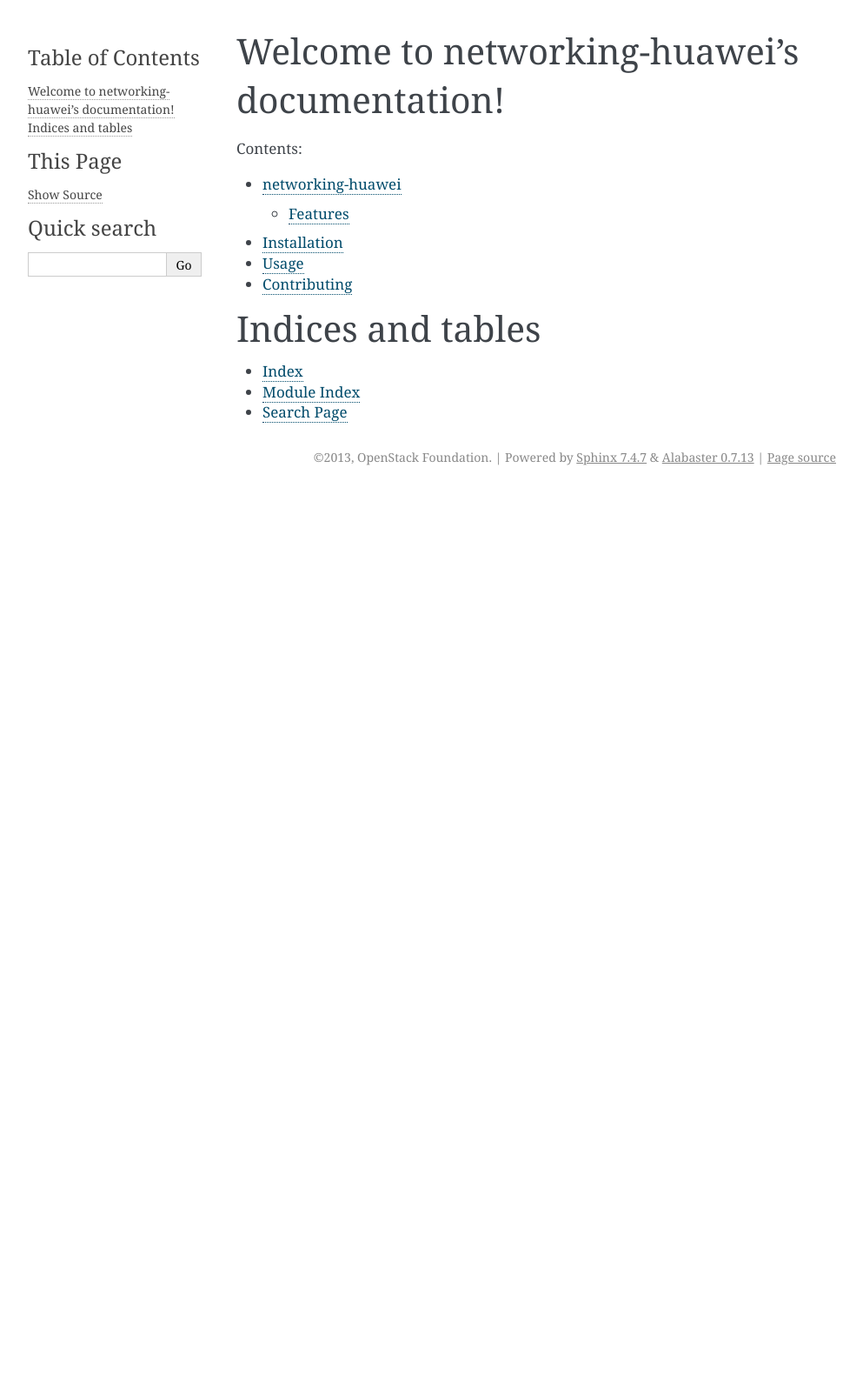
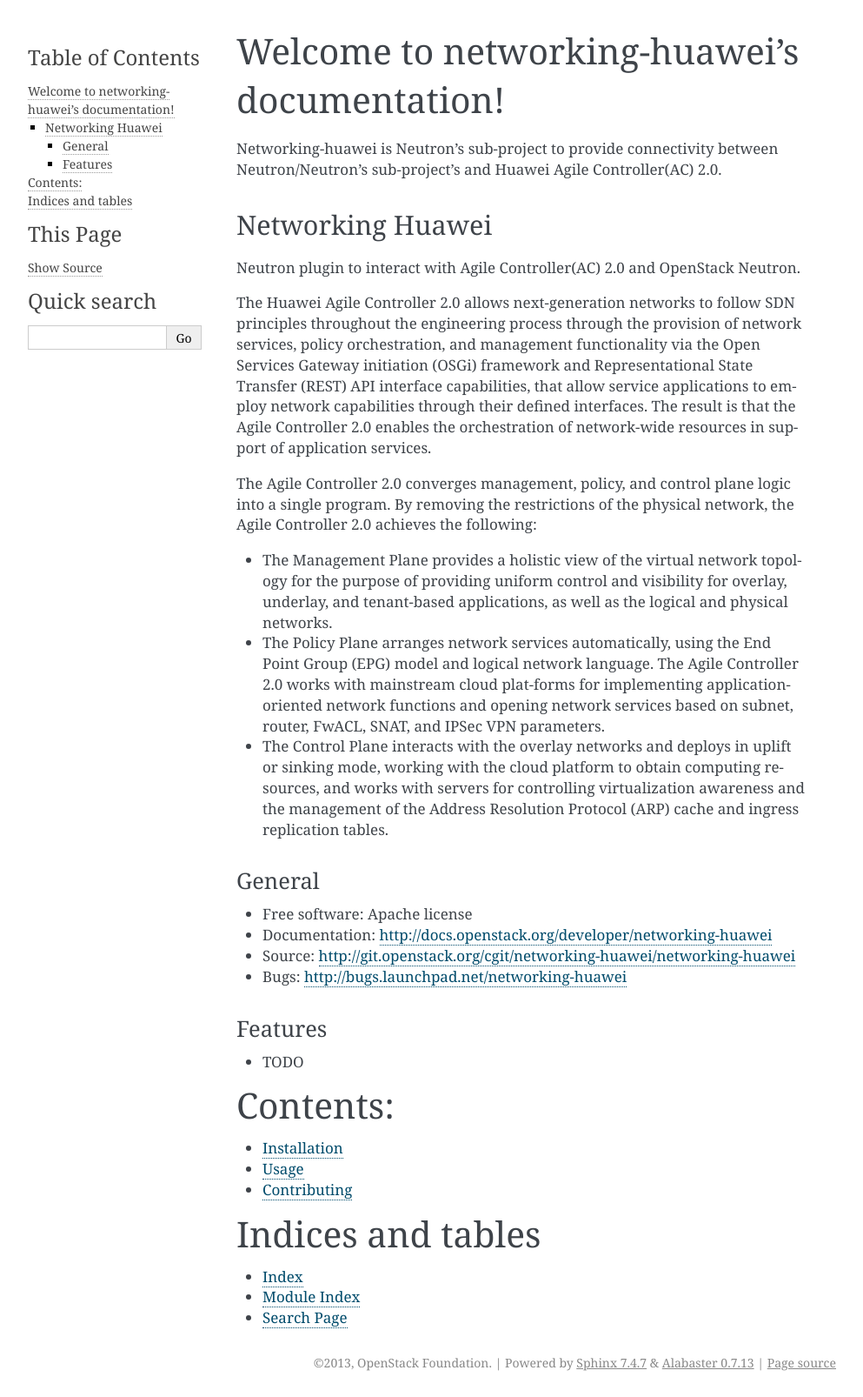
Before and after one commit to openstack-archive/networking-huawei, a Sphinx documentation site: the page built from doc/source/index.rst, in a window 1280 px wide. Shown: the whole page at 87% size, without its empty margins (148-1141 px from the left). Built offline with Sphinx 7.4.7, drawn with Linux system fonts in a browser that asks for light colours; before the commit the page ends 900 px from its top, so only the background shows below that.

```diff
--- a/CONTRIBUTING.rst
+++ b/CONTRIBUTING.rst
@@ -1,5 +1,5 @@
 If you would like to contribute to the development of networking-huawei,
-you must follow the steps documented at::
+you must follow the steps documented at:
 
    http://docs.openstack.org/infra/manual/developers.html
 
--- a/README.rst
+++ b/README.rst
@@ -1,9 +1,20 @@
 ===============================
-networking-huawei
+Networking Huawei
 ===============================
 
-Huawei driver code for interacting with neutron will be devloped as part of
-this project.
+Neutron plugin to interact with Agile Controller(AC) 2.0 and OpenStack Neutron.
+
+The Huawei Agile Controller 2.0 allows next-generation networks to follow SDN principles throughout the engineering process through the provision of network services, policy
+orchestration, and management functionality via the Open Services Gateway initiation (OSGi) framework and Representational State Transfer (REST) API interface capabilities, that allow service applications to employ network capabilities through their defined interfaces. The result is that the Agile Controller 2.0 enables the orchestration of network-wide resources in support of application services.
+
+The Agile Controller 2.0 converges management, policy, and control plane logic into a single program. By removing the restrictions of the physical network, the Agile Controller 2.0 achieves the following:
+
+* The Management Plane provides a holistic view of the virtual network topology for the purpose of providing uniform control and visibility for overlay, underlay, and tenant-based applications, as well as the logical and physical networks.
+* The Policy Plane arranges network services automatically, using the End Point Group (EPG) model and logical network language. The Agile Controller 2.0 works with mainstream cloud plat-forms for implementing application-oriented network functions and opening network services based on subnet, router, FwACL, SNAT, and IPSec VPN parameters.
+* The Control Plane interacts with the overlay networks and deploys in uplift or sinking mode, working with the cloud platform to obtain computing resources, and works with servers for controlling virtualization awareness and the management of the Address Resolution Protocol (ARP) cache and ingress replication tables.
+
+General
+-------
 
 * Free software: Apache license
 * Documentation: http://docs.openstack.org/developer/networking-huawei
--- a/doc/source/index.rst
+++ b/doc/source/index.rst
@@ -23,13 +23,15 @@
 
 Welcome to networking-huawei's documentation!
 ========================================================
+Networking-huawei is Neutron’s sub-project to provide connectivity between Neutron/Neutron’s sub-project’s and Huawei Agile Controller(AC) 2.0.
+
+.. include:: ../../README.rst
 
 Contents:
-
+==================
 .. toctree::
    :maxdepth: 2
 
-   readme
    installation
    usage
    contributing
--- a/doc/source/usage.rst
+++ b/doc/source/usage.rst
@@ -1,4 +1,27 @@
-========
+..
+      Copyright 2015-2016 Huawei India Pvt Ltd. All rights reserved.
+
+      Licensed under the Apache License, Version 2.0 (the "License"); you may
+      not use this file except in compliance with the License. You may obtain
+      a copy of the License at
+
+          http://www.apache.org/licenses/LICENSE-2.0
+
+      Unless required by applicable law or agreed to in writing, software
+      distributed under the License is distributed on an "AS IS" BASIS, WITHOUT
+      WARRANTIES OR CONDITIONS OF ANY KIND, either express or implied. See the
+      License for the specific language governing permissions and limitations
+      under the License.
+
+
+      Convention for heading levels in Neutron devref:
+      =======  Heading 0 (reserved for the title in a document)
+      -------  Heading 1
+      ~~~~~~~  Heading 2
+      +++++++  Heading 3
+      '''''''  Heading 4
+      (Avoid deeper levels because they do not render well.)
+
 Usage
 ========
 
--- a/setup.cfg
+++ b/setup.cfg
@@ -1,6 +1,6 @@
 [metadata]
 name = networking-huawei
-summary = Huawei driver code for interacting with neutron will be devloped as part of this project.
+summary = Huawei driver code for interacting with neutron will be developed as part of this project.
 description-file =
     README.rst
 author = OpenStack
```
Also changed, not shown: requirements.txt (+1 -13 lines), test-requirements.txt (+5 -12 lines), 1 other file.
